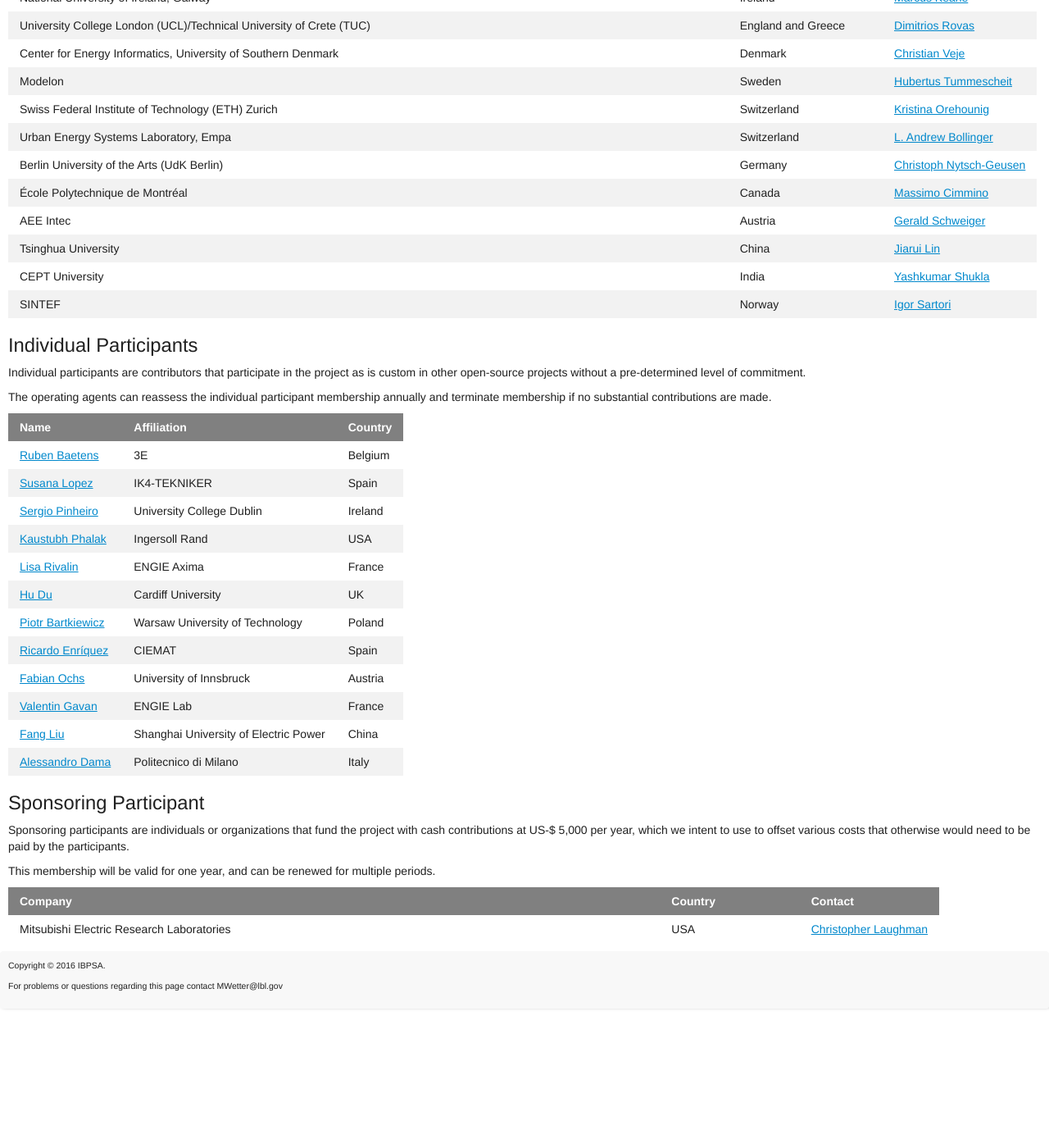
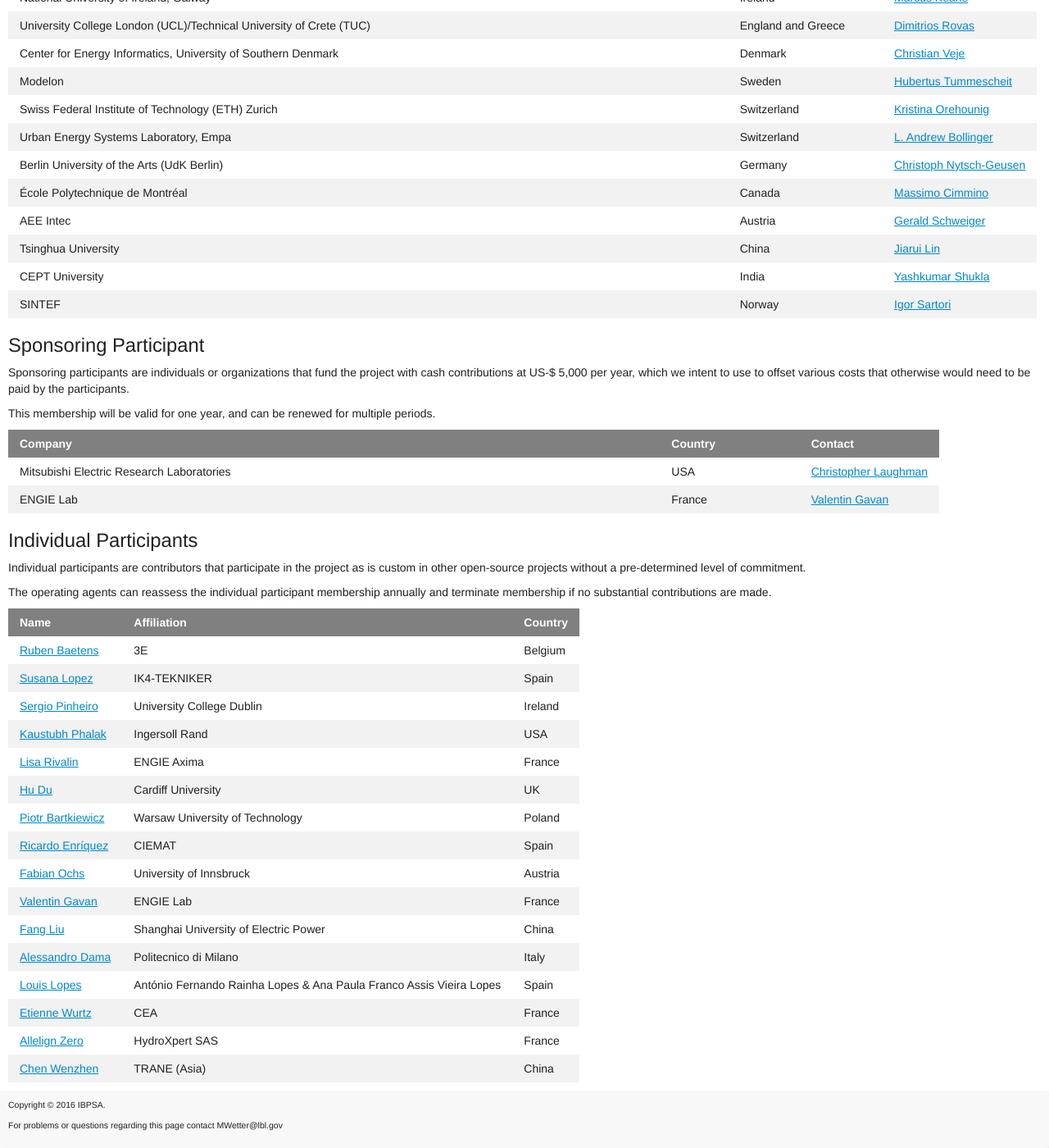
Before and after one commit to ibpsa/project1, a Jekyll site: the page built from participants.md, in a window 1280 px wide and 1400 px high, scrolled down 1011 px. Shown: the whole window at 82% size. Built offline with Jekyll 4.4.1, drawn with Linux system fonts in a browser that asks for light colours; nearby versions of some CDN libraries; before the commit the page ends 2241 px from its top, so only the background shows below that; some of the changed text lies outside the part shown.

Commit message:
Updated participant list

```diff
--- a/_data/individual_participants.yml
+++ b/_data/individual_participants.yml
@@ -69,3 +69,27 @@
   contact_email: alessandro.dama@polimi.it
   affiliation:   Politecnico di Milano
   country:       Italy
+
+- date_joined:   8/2/2017
+  contact_name:  Louis Lopes
+  contact_email: luislopes007@gmail.com
+  affiliation:   António Fernando Rainha Lopes & Ana Paula Franco Assis Vieira Lopes
+  country:       Spain
+
+- date_joined:   8/4/2017
+  contact_name:  Etienne Wurtz
+  contact_email: Etienne.wurtz@cea.fr
+  affiliation:   CEA
+  country:       France
+
+- date_joined:   8/7/2017
+  contact_name:  Allelign Zero
+  contact_email: allelign.zeru@gmail.com
+  affiliation:   HydroXpert SAS
+  country:       France
+
+- date_joined:   8/15/2017
+  contact_name:  Chen Wenzhen
+  contact_email: lxyc2001@gmail.com
+  affiliation:   TRANE (Asia)
+  country:       China
--- a/_data/sponsoring_participants.yml
+++ b/_data/sponsoring_participants.yml
@@ -3,3 +3,9 @@
   contact_email: laughman@merl.com
   company:       Mitsubishi Electric Research Laboratories
   country:       USA
+
+- date_joined:   8/2/2017
+  contact_name:  Valentin Gavan
+  contact_email: valentin.gavan@engie.com
+  company:       ENGIE Lab
+  country:       France
--- a/participants.md
+++ b/participants.md
@@ -8,8 +8,8 @@
 
 There are three levels of participation,
 <em>organizational participants</em>,
-<em>individual participants</em> and
-<em>sponsoring participants</em>.
+<em>sponsoring participants</em> and
+<em>individual participants</em>.
 
 For further information, see below and the
 [draft workplan]({{ site.url }}/downloads/ibpsa_project1_workplan_draft.pdf).
@@ -77,39 +77,6 @@
 </tbody>
 </table>
 
-<h2>Individual Participants</h2>
-<p>
-Individual participants are contributors that participate in the project as is custom in other open-source projects without a pre-determined level of commitment.
-</p>
-<p>
-The operating agents can reassess the individual participant membership annually and terminate membership if no substantial contributions are made.
-</p>
-
-<table class="table_with_header">
-<thead valign="bottom">
-<tr>
-<th>Name</th>
-<th>Affiliation</th>
-<th>Country</th>
-</tr>
-</thead>
-<tbody valign="top">
-{% for participant in site.data.individual_participants %}
-<tr>
-  <td>
-    <a href="mailto:{{ participant.contact_email }}">{{ participant.contact_name }}</a>
-  </td>
-  <td>
-  {{ participant.affiliation }}
-  </td>
-  <td>
-  {{ participant.country }}
-  </td>
-</tr>
-{% endfor %}
-</tbody>
-</table>
-
 <h2>Sponsoring Participant</h2>
 
 Sponsoring participants are individuals or organizations that fund the project
@@ -152,3 +119,36 @@
 {% endfor %}
 </tbody>
 </table>
+
+<h2>Individual Participants</h2>
+<p>
+Individual participants are contributors that participate in the project as is custom in other open-source projects without a pre-determined level of commitment.
+</p>
+<p>
+The operating agents can reassess the individual participant membership annually and terminate membership if no substantial contributions are made.
+</p>
+
+<table class="table_with_header">
+<thead valign="bottom">
+<tr>
+<th>Name</th>
+<th>Affiliation</th>
+<th>Country</th>
+</tr>
+</thead>
+<tbody valign="top">
+{% for participant in site.data.individual_participants %}
+<tr>
+  <td>
+    <a href="mailto:{{ participant.contact_email }}">{{ participant.contact_name }}</a>
+  </td>
+  <td>
+  {{ participant.affiliation }}
+  </td>
+  <td>
+  {{ participant.country }}
+  </td>
+</tr>
+{% endfor %}
+</tbody>
+</table>
```
